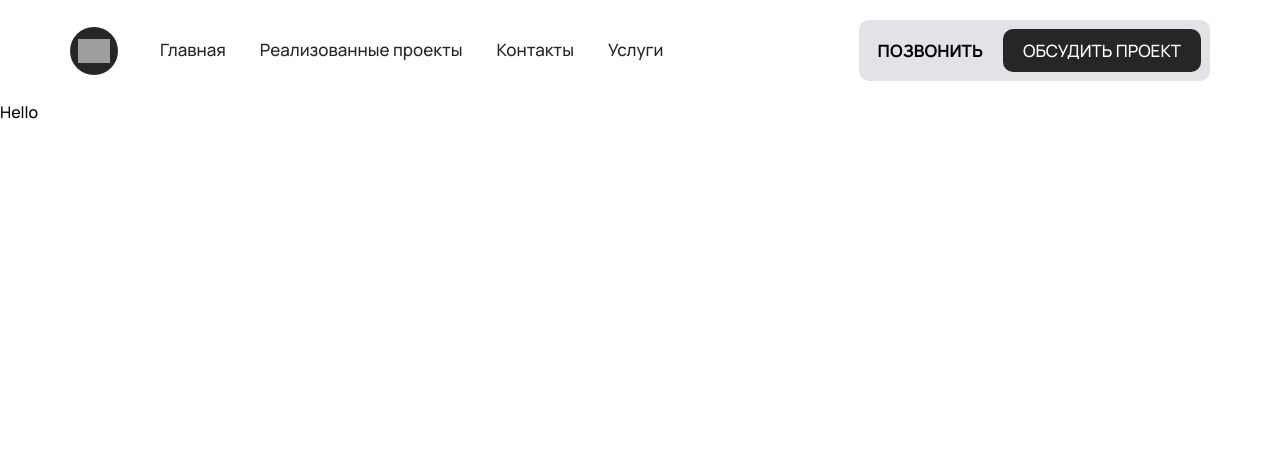
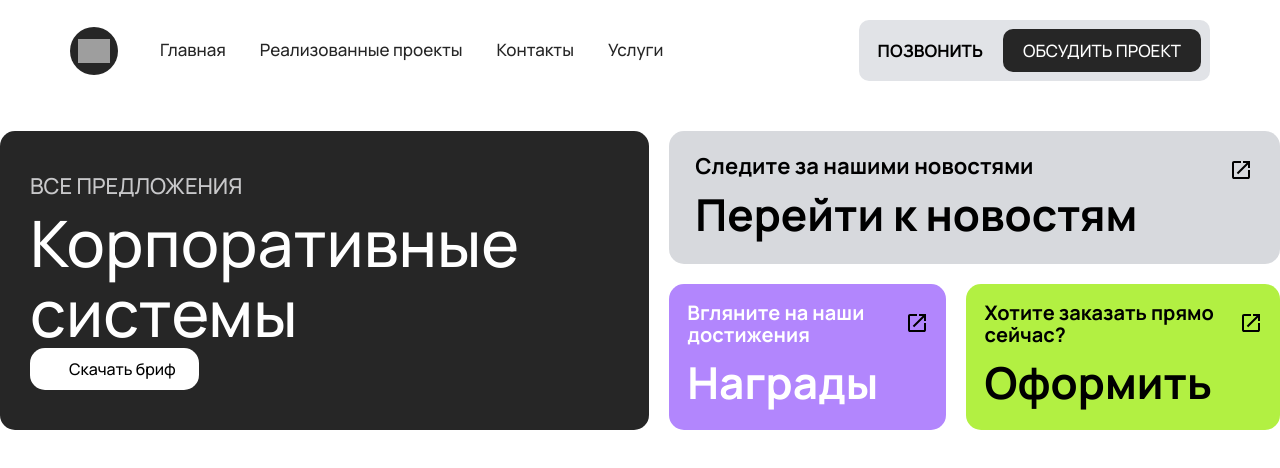
Before and after one commit to Daryyya/protactics, a Next.js app: page / in a window 1280 px wide. Shown: the top 468 px of the page. Built offline with nearby package versions, Linux system fonts and the light colour scheme; grey boxes are pictures that could not be loaded.

Commit message:
feat: add row version of home page

```diff
--- /dev/null
+++ b/src/app/assets/styles/Home.module.scss
@@ -0,0 +1,108 @@
+.mainBlock {
+    padding: 40px 30px;
+    background-color: var(--black);
+    grid-area: A;
+
+    &__btn {
+        background-color: var(--white);
+        padding: 10px 23px 10px 39px;
+        border-radius: 15px;
+    }
+
+    p {
+        font-weight: 500;
+        font-size: 22px;
+        line-height: 30px;
+        color: var(--extralight-grey);
+        text-transform: uppercase;
+        margin-bottom: 7px;
+    }
+
+    h1 {
+        font-size: 64px;
+        line-height: 70px;
+        color: var(--white);
+    }
+}
+
+.newsBlock {
+    position: relative;
+    font-weight: 700;
+    background-color: var(--mid-grey);
+    padding: 20px 26px;
+    display: flex;
+    flex-direction: column;
+    justify-content: space-between;
+    grid-area: B;
+
+    p {
+        font-size: 22px;
+        line-height: 30px;
+    }
+
+    h2 {
+        font-size: 44px;
+        line-height: 60px;
+    }
+
+    a {
+        position: absolute;
+        top: 30px;
+        right: 30px;
+    }
+}
+
+.awardBlock {
+    position: relative;
+    font-weight: 700;
+    color: var(--white);
+    background-color: var(--purple);
+    padding: 18px;
+    display: flex;
+    flex-direction: column;
+    justify-content: space-between;
+    grid-area: C;
+
+    p {
+        font-size: 20px;
+        line-height: 22px;
+    }
+
+    h2 {
+        font-size: 44px;
+        line-height: 60px;
+    }
+
+    a {
+        position: absolute;
+        top: 30px;
+        right: 20px;
+    }
+}
+
+.formBlock {
+    position: relative;
+    font-weight: 700;
+    background-color: var(--green);
+    padding: 18px;
+    display: flex;
+    flex-direction: column;
+    justify-content: space-between;
+    grid-area: D;
+
+    p {
+        font-size: 20px;
+        line-height: 22px;
+    }
+
+    h2 {
+        font-size: 44px;
+        line-height: 60px;
+    }
+
+    a {
+        position: absolute;
+        top: 30px;
+        right: 20px;
+    }
+}
--- a/src/app/assets/styles/global.scss
+++ b/src/app/assets/styles/global.scss
@@ -1,4 +1,8 @@
 @import './variables.scss';
+
+* {
+	font-family: 'Manrope', sans-serif;
+}
 
 .container {
 	max-width: 1440px;
--- a/src/app/assets/styles/variables.scss
+++ b/src/app/assets/styles/variables.scss
@@ -3,6 +3,10 @@
     --white: #FFFFFF;
     --grey: rgba(34, 60, 80, 0.2);
     --light-grey: #E1E3E7;
+    --extralight-grey: #C8C8CA;
+    --mid-grey: #D7D9DD;
+    --purple: #B286FD;
+    --green: #B2F042;
 
     --header-hight: 88px;
 }
--- /dev/null
+++ b/src/app/components/Container/Container.tsx
@@ -0,0 +1,13 @@
+import clsx from "clsx";
+import React, { FC, ReactNode } from "react";
+import s from "./Conteiner.module.scss";
+
+interface Props {
+  children: ReactNode;
+}
+
+const Container: FC<Props> = ({ children }) => {
+  return <div className={clsx("container", s.gridWrap)}>{children}</div>;
+};
+
+export default Container;
--- /dev/null
+++ b/src/app/components/Container/Conteiner.module.scss
@@ -0,0 +1,10 @@
+.gridWrap {
+    padding: 30px 0;
+    display: grid;
+    gap: 20px;
+
+    grid-template-areas:
+    "A A A A B B B B"
+    "A A A A C C D D"
+    "A A A A C C D D ";
+}
--- /dev/null
+++ b/src/app/components/ui/Block/Block.module.scss
@@ -0,0 +1,3 @@
+.block {
+    border-radius: 15px;
+}
--- /dev/null
+++ b/src/app/components/ui/Block/Block.tsx
@@ -0,0 +1,14 @@
+import clsx from "clsx";
+import React, { FC, ReactNode } from "react";
+import s from "./Block.module.scss";
+
+interface Props {
+  className: string;
+  children: ReactNode;
+}
+
+const Block: FC<Props> = ({ children, className }) => {
+  return <div className={clsx(className, s.block)}>{children}</div>;
+};
+
+export default Block;
--- a/src/pages/_document.tsx
+++ b/src/pages/_document.tsx
@@ -1,11 +1,15 @@
-import {
-  Html, Head, Main, NextScript,
-} from 'next/document';
+import { Html, Head, Main, NextScript } from "next/document";
 
 export default function Document() {
   return (
     <Html lang="en">
       <Head />
+      <link rel="preconnect" href="https://fonts.googleapis.com" />
+      <link rel="preconnect" href="https://fonts.gstatic.com" crossOrigin="" />
+      <link
+        href="https://fonts.googleapis.com/css2?family=Manrope:wght@500;600;700&display=swap"
+        rel="stylesheet"
+      />
       <body>
         <Main />
         <NextScript />
--- a/src/pages/index.tsx
+++ b/src/pages/index.tsx
@@ -1,10 +1,43 @@
+import Container from "@/components/Container/Container";
 import Layout from "@/components/layout/Layout";
-// import styles from "@/styles/Home.module.css";
+import Block from "@/components/ui/Block/Block";
+import Button from "@/components/ui/Button/Button";
+import s from "@/assets/styles/Home.module.scss";
+import Link from "next/link";
+import link from "@/assets/images/link.svg";
+import Image from "next/image";
 
 export default function Home() {
   return (
     <Layout>
-      <div>Hello</div>
+      <Container>
+        <Block className={s.mainBlock}>
+          <p>все предложения</p>
+          <h1>Корпоративные системы</h1>
+          <Button className={s.mainBlock__btn}>Скачать бриф</Button>
+        </Block>
+        <Block className={s.newsBlock}>
+          <p>Следите за нашими новостями</p>
+          <h2>Перейти к новостям</h2>
+          <Link href="/notFound">
+            <Image src={link} alt="ссылка" />
+          </Link>
+        </Block>
+        <Block className={s.awardBlock}>
+          <p>Вгляните на наши достижения</p>
+          <h2>Награды</h2>
+          <Link href="/notFound">
+            <Image src={link} alt="ссылка" />
+          </Link>
+        </Block>
+        <Block className={s.formBlock}>
+          <p>Хотите заказать прямо сейчас?</p>
+          <h2>Оформить</h2>
+          <Link href="/notFound">
+            <Image src={link} alt="ссылка" />
+          </Link>
+        </Block>
+      </Container>
     </Layout>
   );
 }
```
Also changed, not shown: src/app/assets/styles/NotFound.module.scss (added, +11 -0 lines), src/pages/notFound.tsx (added, +14 -0 lines), src/app/assets/images/link.svg (added).
